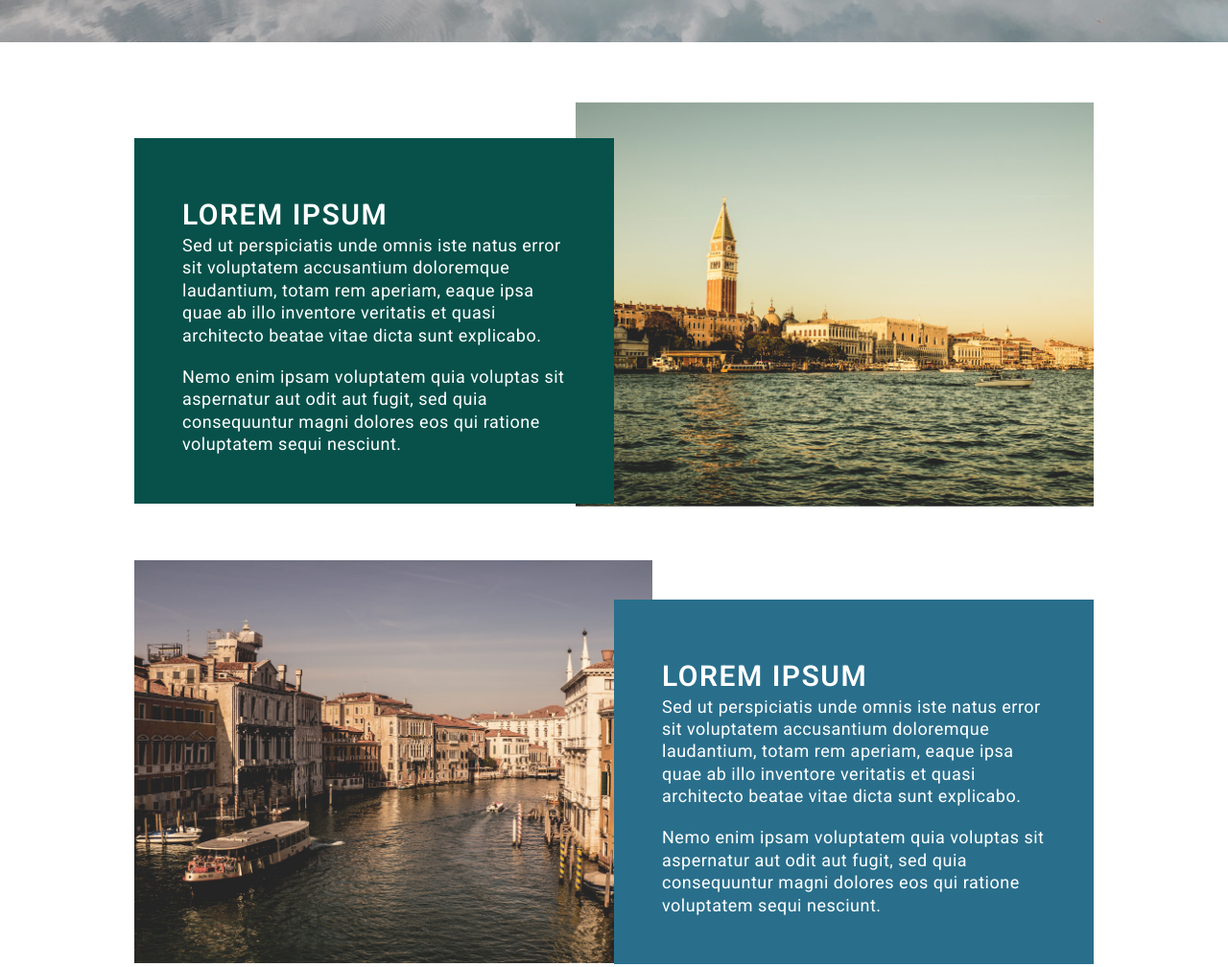
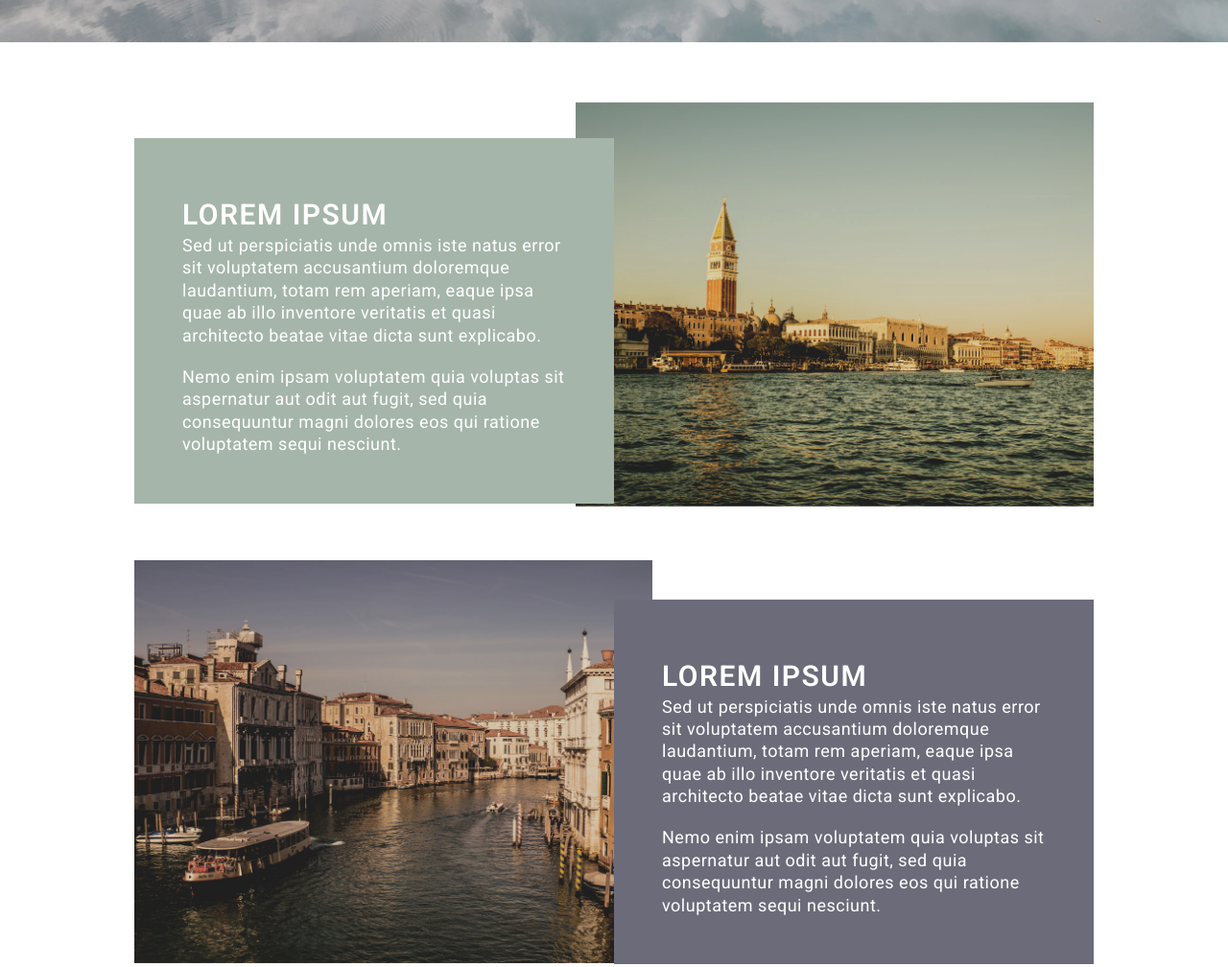
Before and after one commit to lemehovskiy/parallax-content, a website: page demo/index.html in a window 1280 px wide. Shown: the part 756-1764 px from the top of the page at 96% size. Drawn offline with Linux system fonts and the light colour scheme.

Commit message:
demo colors

```diff
--- a/demo/sass/partials/_section-features-list.scss
+++ b/demo/sass/partials/_section-features-list.scss
@@ -12,15 +12,16 @@
     }
 
     &:nth-child(3n+1) .content-col {
-      background: #07514A;
+      background: #A5B5AA;
     }
 
     &:nth-child(3n+2) .content-col {
-      background: #296F8C;
+
+      background: #6C6B7A;
     }
 
     &:nth-child(3n+3) .content-col {
-      background: #A5B5AA;
+      background: #296F8C;
     }
 
     &:nth-child(even) {
@@ -67,6 +68,16 @@
         top: -20px;
         width: calc(100% + 40px);
         height: calc(100% + 40px);
+
+        &:before {
+          content: '';
+          position: absolute;
+          left: 0;
+          top: 0;
+          right: 0;
+          bottom: 0;
+          background: rgba(0, 0, 0, 0.15);
+        }
       }
     }
   }
```
Also changed, not shown: demo/style.css, 1 other file.
